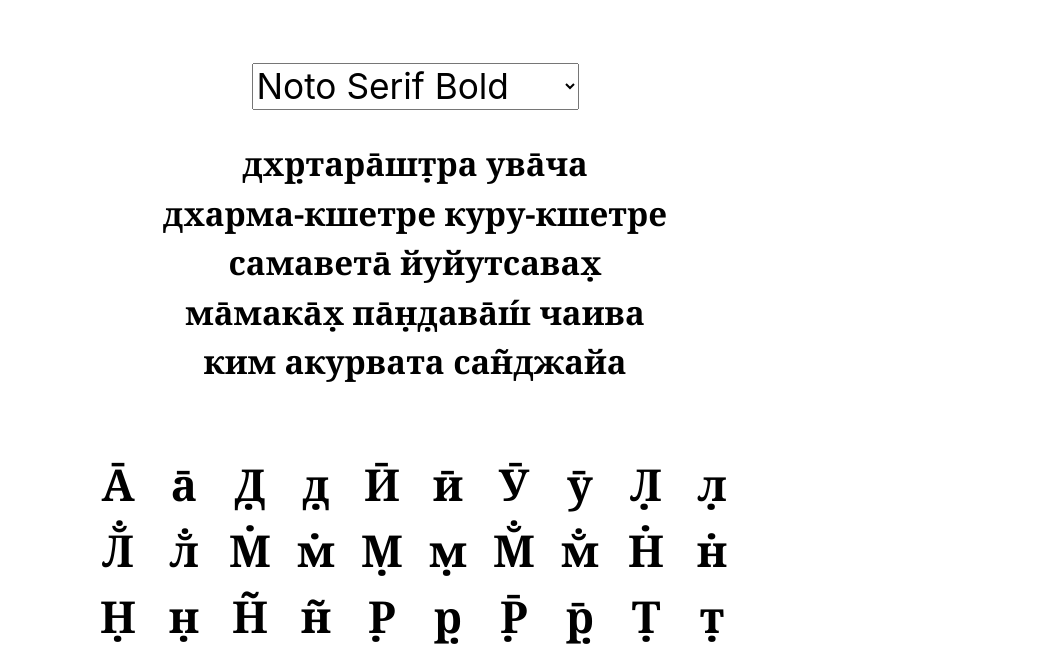
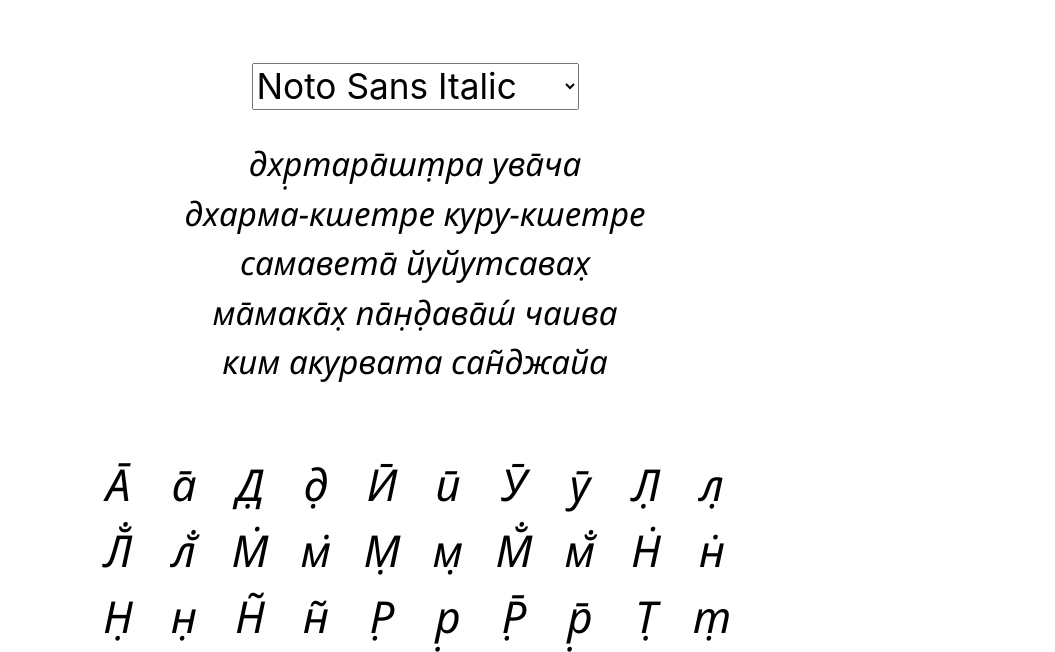
Before and after one commit to krishnized/fonts, a website: page index.html in a window 1280 px wide. Shown: the part 172-824 px from the top of the page, without its empty margins (225-1280 px from the left). Drawn offline with nearby package versions, Linux system fonts and the light colour scheme.

Commit message:
Add NotoSans

```diff
--- a/index.html
+++ b/index.html
@@ -16,20 +16,26 @@
   @font-face {
     font-family: 'Noto';
     font-display: swap;
-    src: url(./Noto/NotoSerif-Regular.woff2);
+    src: url(./Noto/NotoSerif-Regular.otf);
   }
   @font-face {
     font-family: 'Noto';
     font-style: italic;
     font-weight: normal;
     font-display: swap;
-    src: url(./Noto/NotoSerif-Italic.woff2);
+    src: url(./Noto/NotoSerif-Italic.otf);
   }
   @font-face {
     font-family: 'Noto';
     font-weight: bold;
     font-display: swap;
-    src: url(./Noto/NotoSerif-Bold.woff2);
+    src: url(./Noto/NotoSerif-Bold.otf);
+  }
+  @font-face {
+    font-family: 'NotoSans';
+    font-style: italic;
+    font-display: swap;
+    src: url(./Noto/NotoSans-Italic.otf);
   }
 
   /* flex font size */
@@ -155,6 +161,9 @@
   .noto {
     font-family: 'Noto';
   }
+  .notosans {
+    font-family: 'NotoSans';
+  }
   .italic {
     font-style: italic;
   }
@@ -177,7 +186,8 @@
 <option class="lora italic" value="lora italic">Lora Italic</option>
 <option class="noto regular" value="noto regular">Noto Serif Regular</option>
 <option class="noto italic" value="noto italic">Noto Serif Italic</option>
-<option class="noto bold" value="noto bold" selected>Noto Serif Bold</option>
+<option class="noto bold" value="noto bold">Noto Serif Bold</option>
+<option class="notosans italic" value="notosans italic" selected>Noto Sans Italic</option>
 </select>
 </h2>
 
```
Also changed, not shown: package.json (+7 -4 lines), Noto/NotoSans-Italic.otf (added), Noto/NotoSerif-Bold.otf, Noto/_src/NotoSans-Bold.ttf (added), Noto/_src/NotoSans-BoldItalic.ttf (added), Noto/_src/NotoSans-Italic.ttf (added), Noto/_src/NotoSans-Regular.ttf (added), 5 other files.
